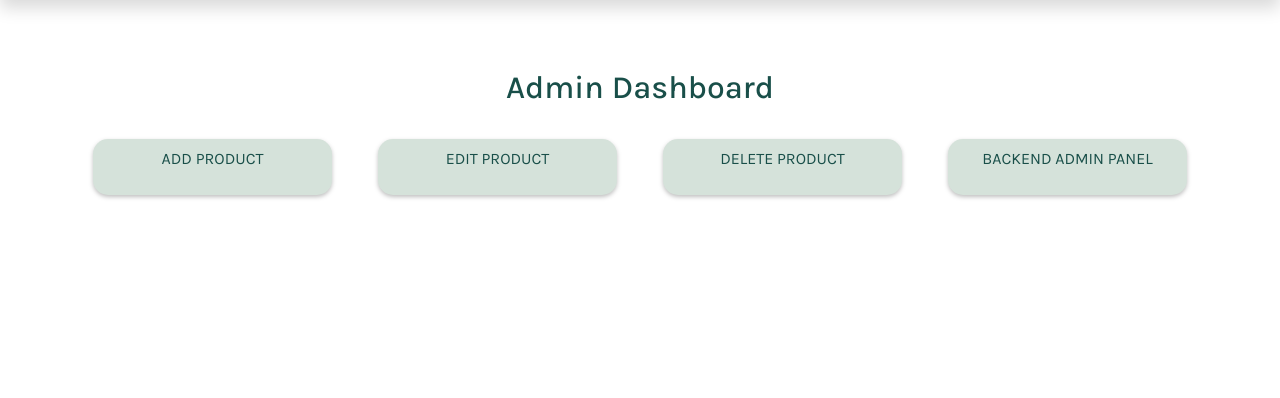
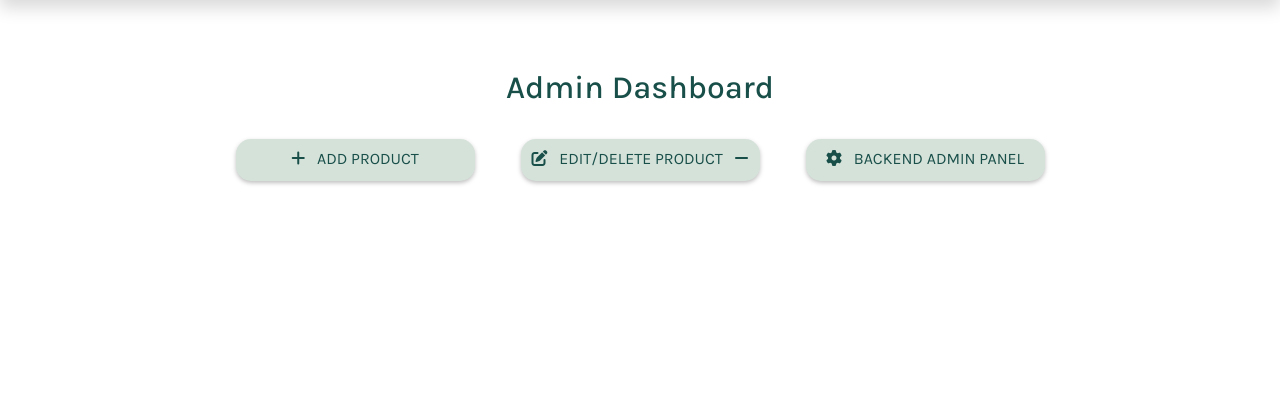
Before and after one commit to amylour/everneed, a Django app: page /products/admin_dashboard/ in a window 1280 px wide. Shown: the part 113-511 px from the top of the page. Run offline with Django 3.2, Linux system fonts and the light colour scheme; a user stored in the database is signed in; data comes from the database, SQL or seed files in the repository; some libraries are stand-ins or nearby versions.

Commit message:
style: dashboard buttons

```diff
--- a/products/templates/products/admin_dashboard.html
+++ b/products/templates/products/admin_dashboard.html
@@ -19,16 +19,21 @@
     </div>
     <div class="row justify-content-center">
         <div class="col-12 col-md-3 mb-3">
-            <a class="wishlist-btn d-block m-2 p-2 text-center" href="{% url 'add_product' %}">ADD PRODUCT</a>
+            <a class="admin-btn d-block m-2 p-2 text-center" href="{% url 'add_product' %}"><span class="icon mr-2">
+                <i class="fas fa-plus"></i>
+            </span>ADD PRODUCT</a>
         </div>
         <div class="col-12 col-md-3 mb-3">
-            <a class="wishlist-btn d-block m-2 p-2 text-center" href="{% url 'products' %}">EDIT PRODUCT</a>
+            <a class="admin-btn d-block m-2 p-2 text-center" href="{% url 'products' %}"><span class="icon mr-2">
+                <i class="fas fa-pen-to-square"></i>
+            </span>EDIT/DELETE PRODUCT<span class="icon ml-2">
+                <i class="fas fa-minus"></i>
+            </span></a>
         </div>
         <div class="col-12 col-md-3 mb-3">
-            <a class="wishlist-btn d-block m-2 p-2 text-center" href="{% url 'products' %}">DELETE PRODUCT</a>
-        </div>
-        <div class="col-12 col-md-3 mb-3">
-            <a class="wishlist-btn d-block m-2 p-2 text-center" href="">BACKEND ADMIN PANEL</a>
+            <a class="admin-btn d-block m-2 p-2 text-center" href="/admin/"> <span class="icon mr-2">
+                <i class="fas fa-gear"></i>
+            </span>BACKEND ADMIN PANEL</a>
         </div>
     </div>
 
```
